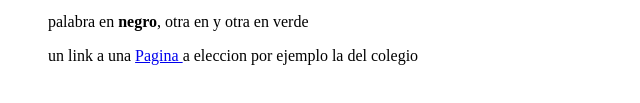
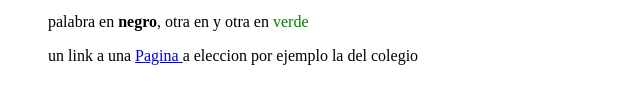
Before and after one commit to santiagomorito/web-repaso, a plain HTML site: page index.html in a window 1280 px wide. Shown: the part 363-466 px from the top of the page, 0-640 px from the left. Drawn offline with Linux system fonts and the light colour scheme.

Commit message:
Update style.css

```diff
--- a/style.css
+++ b/style.css
@@ -5,6 +5,6 @@
 .cursiva{
   font-weight:lighter;
 }
-#rojo{
-  color:red;
+#verde{
+  color:green;
 }
```
